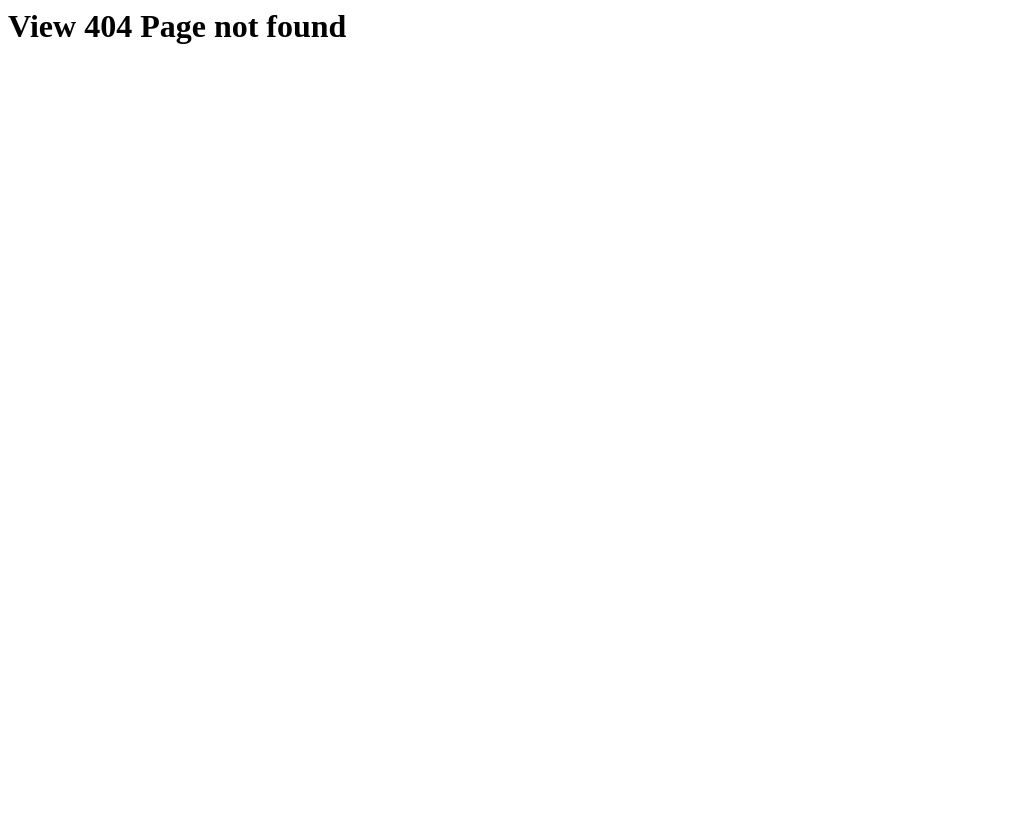
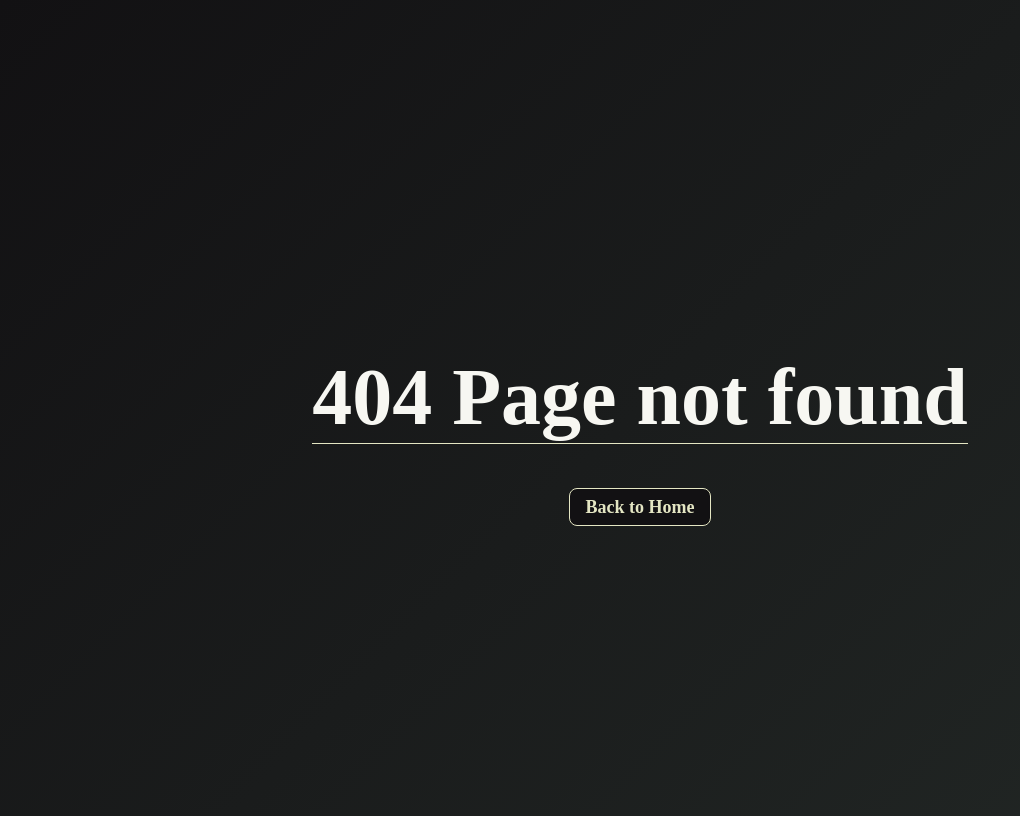
Before and after one commit to skezlica/blog-cms, a PHP site: page /blog-cms/404 in a window 1280 px wide. Shown: the whole page, without its empty margins (0-1020 px from the left). Before the commit the page ends 44 px from the top, so only its background shows below. Run offline with PHP 8.4, Linux system fonts and the light colour scheme.

Commit message:
Added css and html for 404 page

```diff
--- a/app/views/404.view.php
+++ b/app/views/404.view.php
@@ -1 +1,7 @@
-<h1>View 404 Page not found</h1>
+<link rel="stylesheet" href="<?=ROOT?>/assets/css/404.css">
+<div class="container">
+    <div class="wrapper">
+        <h1>404 Page not found</h1>
+        <a href="<?=ROOT?>/home">Back to Home</a>
+    </div>
+</div>
--- a/app/views/home.view.php
+++ b/app/views/home.view.php
@@ -2,7 +2,7 @@
 
 <div class="navbar">
         <ul>
-            <li><a href="#">Home</a></li>
+            <li><a href="<?=ROOT?>/home">Home</a></li>
             <li><a href="<?=ROOT?>/signin">Signin</a></li>
             <li><a href="<?=ROOT?>/signup">Signup</a></li>
         </ul>
```
Also changed, not shown: public/assets/css/404.css (added).
